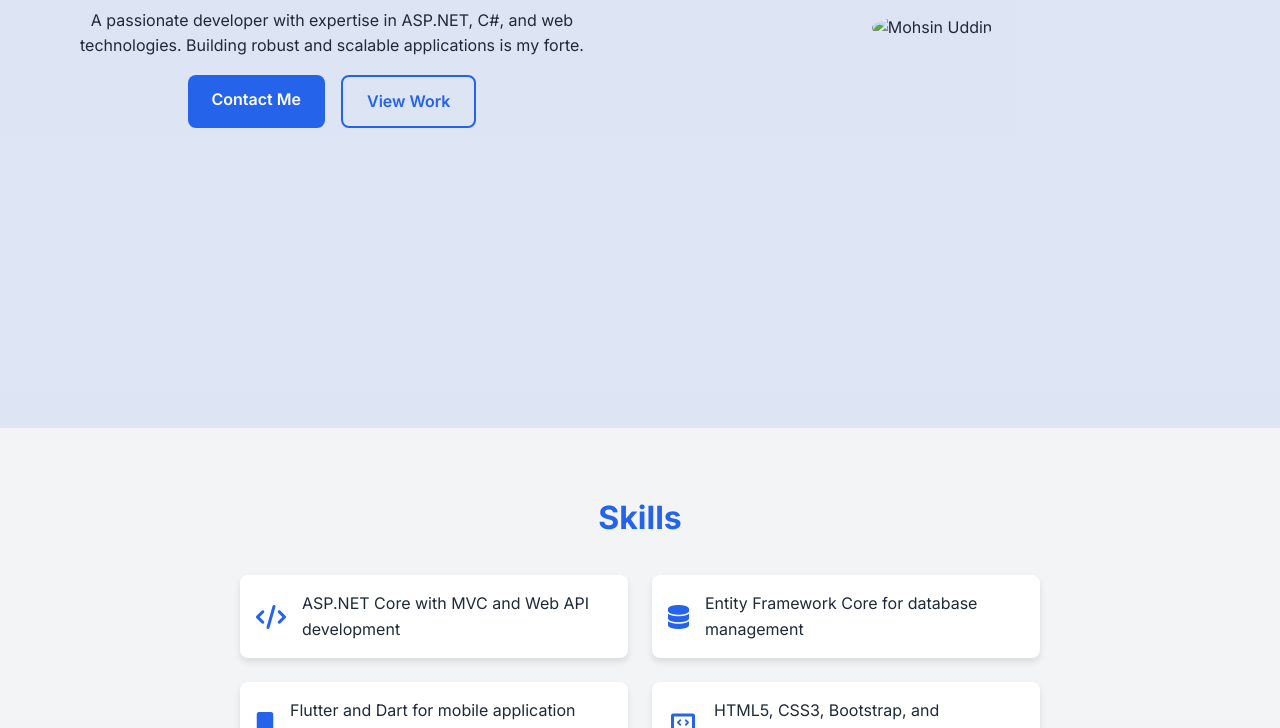
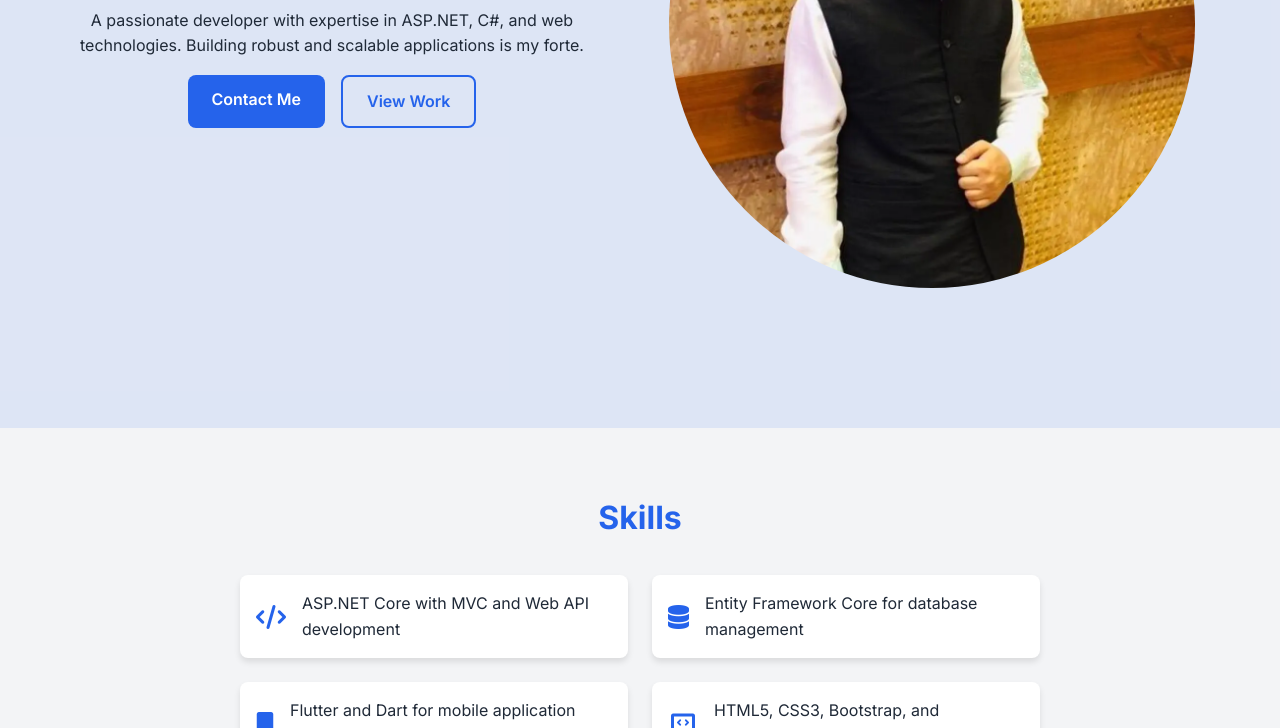
Before and after one commit to MohsinUddin507/Mohsin, a plain HTML site: page index.html in a window 1280 px wide. Shown: the part 372-1100 px from the top of the page. Drawn offline with nearby package versions, Linux system fonts and the light colour scheme; files whose address does not match are found by name.

Commit message:
Update index.html

```diff
--- a/index.html
+++ b/index.html
@@ -54,7 +54,7 @@
                         </div>
                     </div>
                     <div class="hero-image">
-                        <img src="Image/MyPic.jpg" alt="Mohsin Uddin">
+                        <img src="MyPic.jpg" alt="Mohsin Uddin">
                     </div>
                 </div>
             </div>
```
